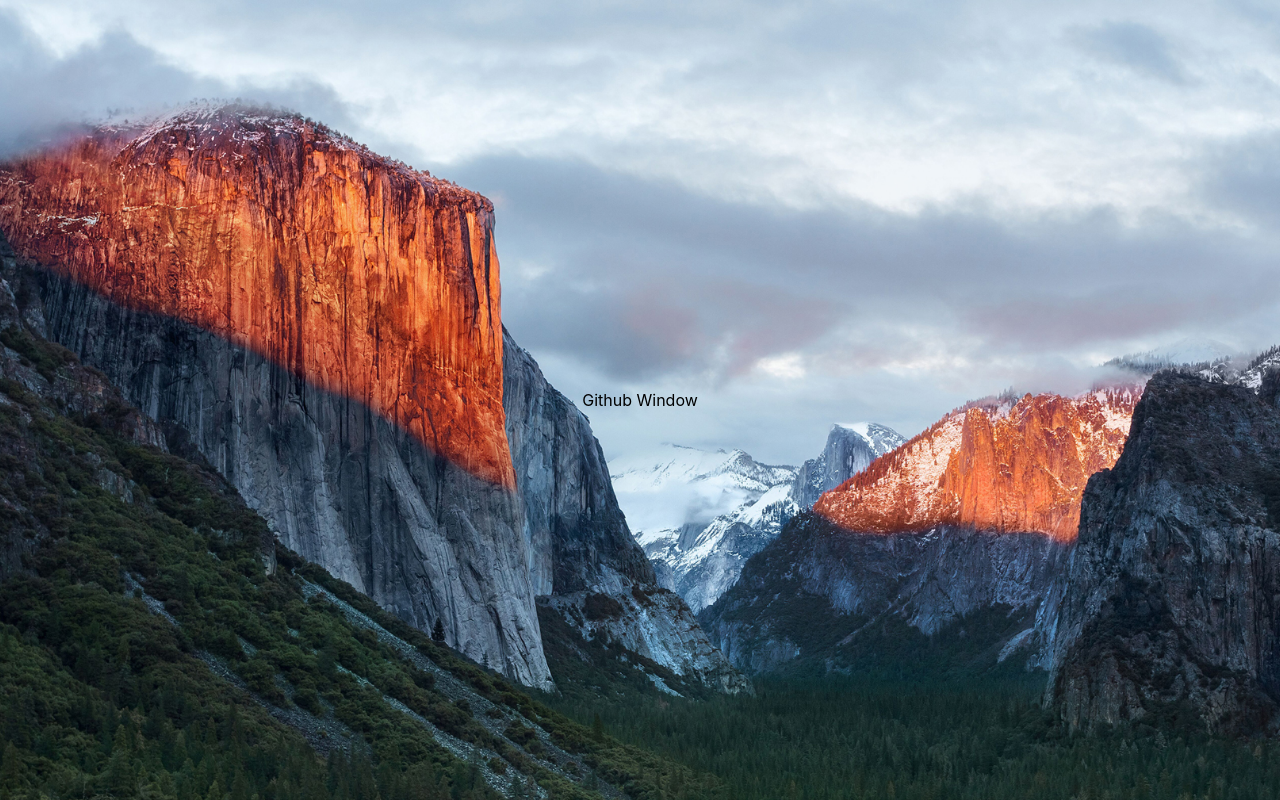
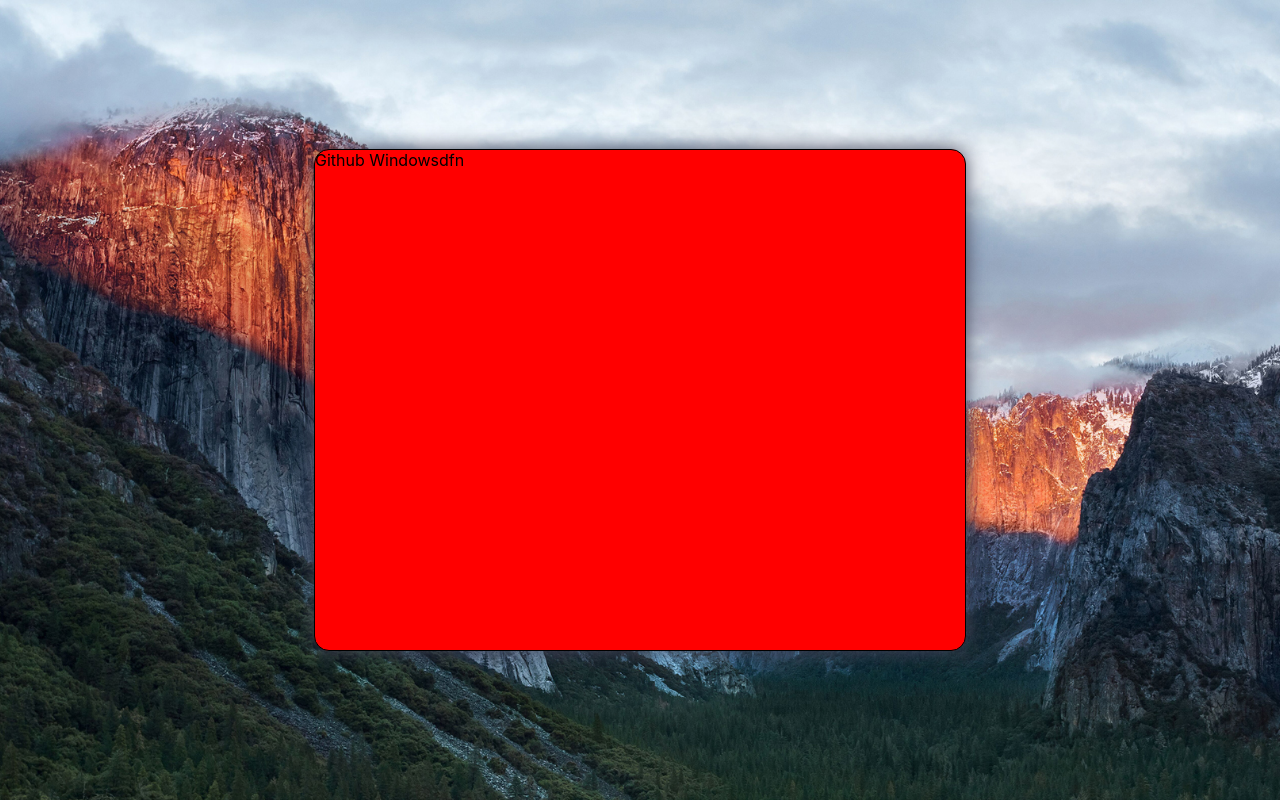
Before and after one commit to arturbartkowicz/el-passion, a React (Create React App) app: page / in a window 1280 px wide. Built offline with nearby package versions, Linux system fonts and the light colour scheme.

Commit message:
added styled components

```diff
--- a/package.json
+++ b/package.json
@@ -9,6 +9,7 @@
     "react": "^17.0.2",
     "react-dom": "^17.0.2",
     "react-scripts": "4.0.3",
+    "styled-components": "^5.3.3",
     "web-vitals": "^1.0.1"
   },
   "scripts": {
--- a/src/components/templates/GithubWindow.js
+++ b/src/components/templates/GithubWindow.js
@@ -1,8 +1,11 @@
+import { Container } from "./GithubWindow.styles";
+
 function GithubWindow() {
   return (
-    <div className="container">
+    <Container>
       <p>Github Window</p>
-    </div>
+      <p>sdfn</p>
+    </Container>
   );
 }
 
--- a/src/components/templates/GithubWindow.styles.js
+++ b/src/components/templates/GithubWindow.styles.js
@@ -0,0 +1,13 @@
+import styled from "styled-components";
+
+export const Container = styled.div`
+  display: flex;
+  width: 650px;
+  height: 500px;
+  border-radius: 15px;
+  border: 1px solid #000;
+  background-color: red;
+  -webkit-box-shadow: 0px 0px 20px 0px rgba(66, 68, 90, 1);
+  -moz-box-shadow: 0px 0px 20px 0px rgba(66, 68, 90, 1);
+  box-shadow: 0px 0px 20px 0px rgba(66, 68, 90, 1);
+`;
```
Also changed, not shown: 1 other file (tests, documents, lock files or other folders).
